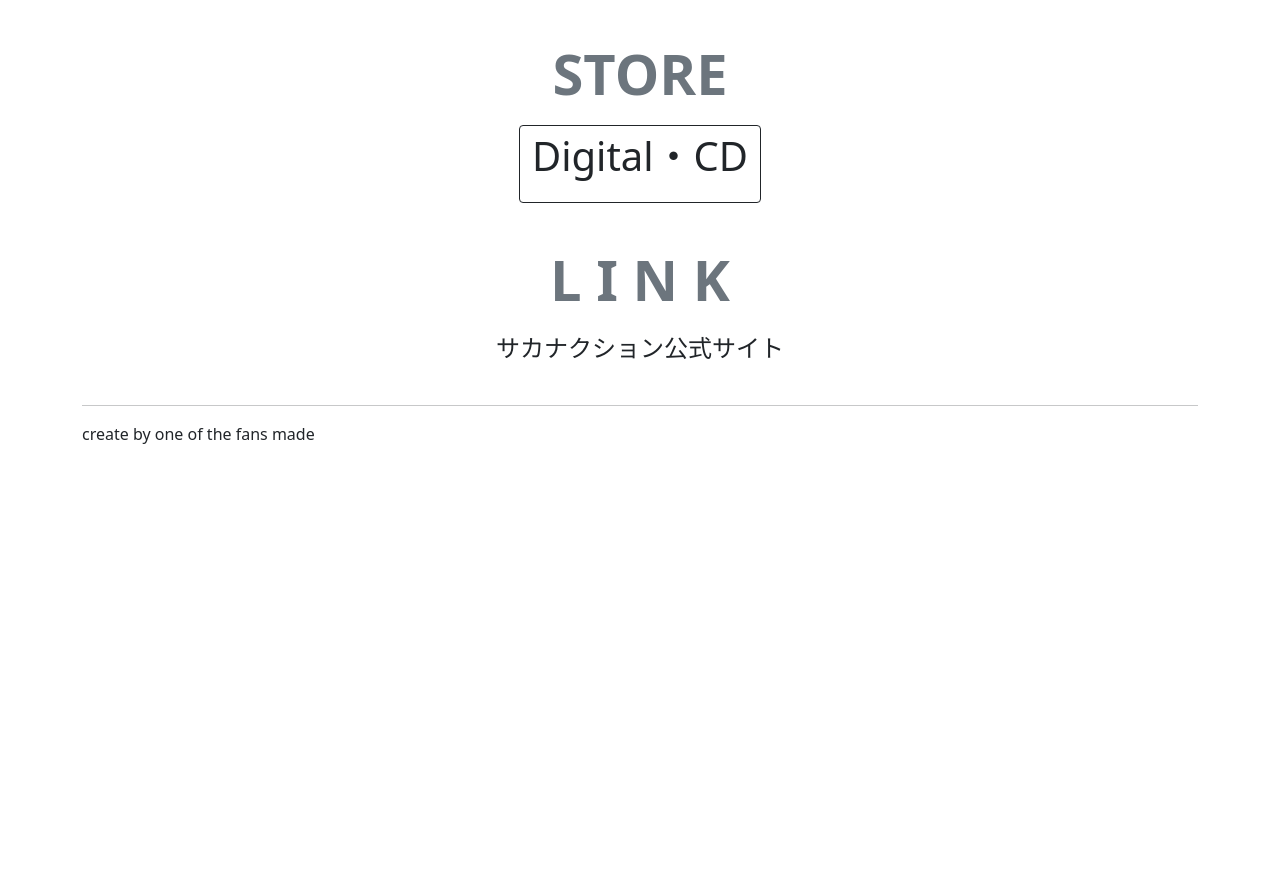
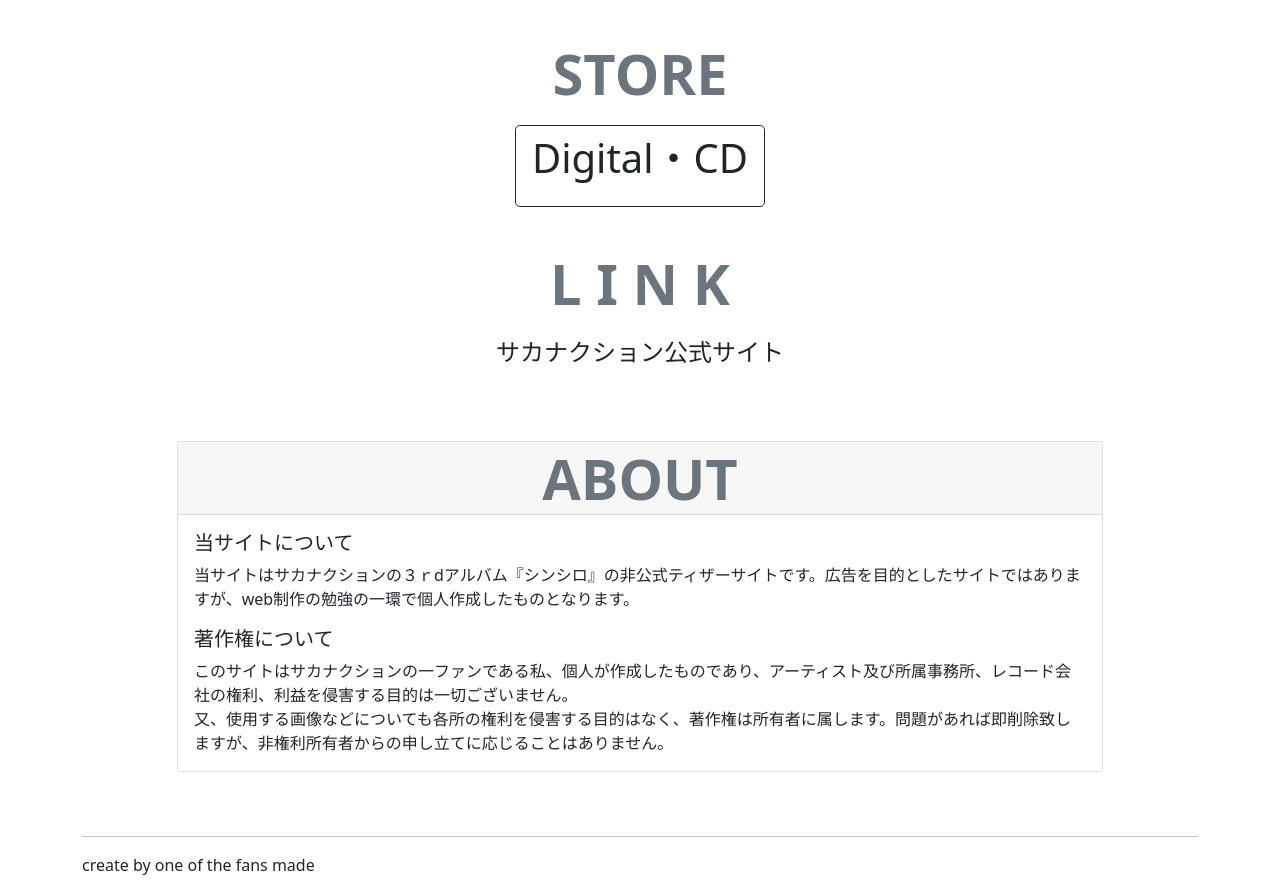
Before and after one commit to Oyukawa/Bootstrap-LP1, a plain HTML site: page index.html in a window 1280 px wide. Shown: the part 3720-4613 px from the top of the page. Before the commit the page ends 4182 px from the top, so only its background shows below. Drawn offline with Linux system fonts and the light colour scheme.

Commit message:
著作権について記述

```diff
--- a/index.html
+++ b/index.html
@@ -119,6 +119,9 @@
               </li>
               <li class="nav-item">
                 <a class="nav-link active" aria-current="page" href="#link">LINK</a>
+              </li>
+              <li class="nav-item">
+                <a class="nav-link active" aria-current="page" href="#about">ABOUT</a>
               </li>
             </ul>
           </div>
@@ -277,7 +280,7 @@
                   <div class="fw-bold display-4 text-muted" style="line-height: 1em;">STORE</div>
                 </div>
                 <div class="mb-5 text-center">
-                  <a class="btn btn-outline-dark btn-md" href="https://sakanaction.lnk.to/shinshiro">
+                  <a class="btn btn-outline-dark btn-lg" href="https://sakanaction.lnk.to/shinshiro">
                     <p class="display-6">Digital・CD</p>
                   </a>
                 </div>
@@ -293,6 +296,27 @@
                   </a>
                 </div>
               </section>
+
+              <section id="about">
+                <div class="card mt-5 mb-5">
+                  <div class="card-header">
+                    <div class="fw-bold text-center display-4 text-muted" style="line-height: 1em;">ABOUT</div>
+                  </div>
+
+                  <div class="card-body">
+                    <h5 class="card-title">当サイトについて</h5>
+                    <p class="card-text">
+                      当サイトはサカナクションの３ｒdアルバム『シンシロ』の非公式ティザーサイトです。広告を目的としたサイトではありますが、web制作の勉強の一環で個人作成したものとなります。
+                    </p>
+                    <h5 class="card-title">著作権について</h5>
+                    <p class="card-text">
+                      このサイトはサカナクションの一ファンである私、個人が作成したものであり、アーティスト及び所属事務所、レコード会社の権利、利益を侵害する目的は一切ございません。
+                      <br>又、使用する画像などについても各所の権利を侵害する目的はなく、著作権は所有者に属します。問題があれば即削除致しますが、非権利所有者からの申し立てに応じることはありません。
+                    </p>
+                  </div>
+                </div>
+              </section>
+
             </div>
             <!-- FOOTER -->
             <footer class="container">
```
